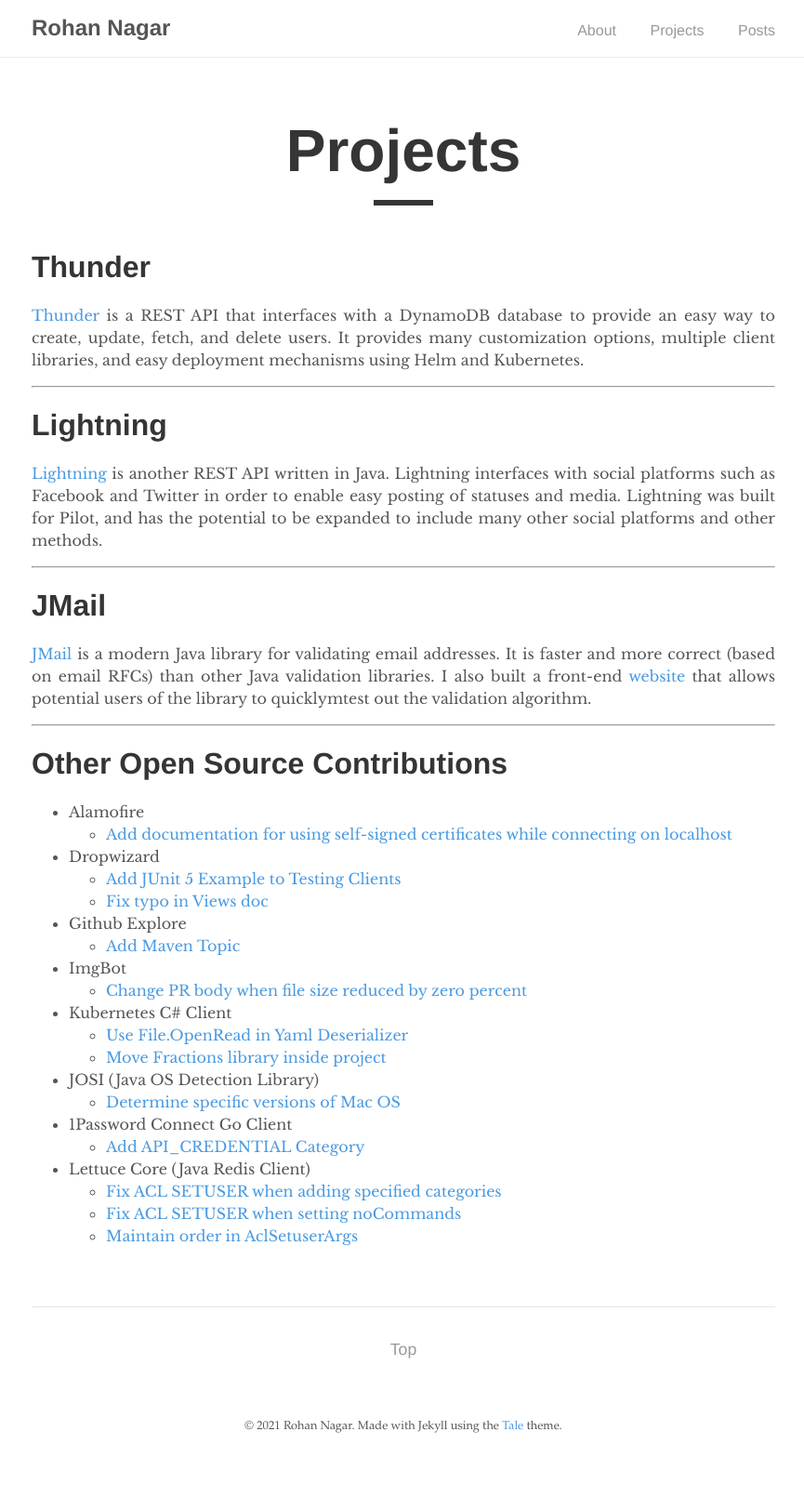
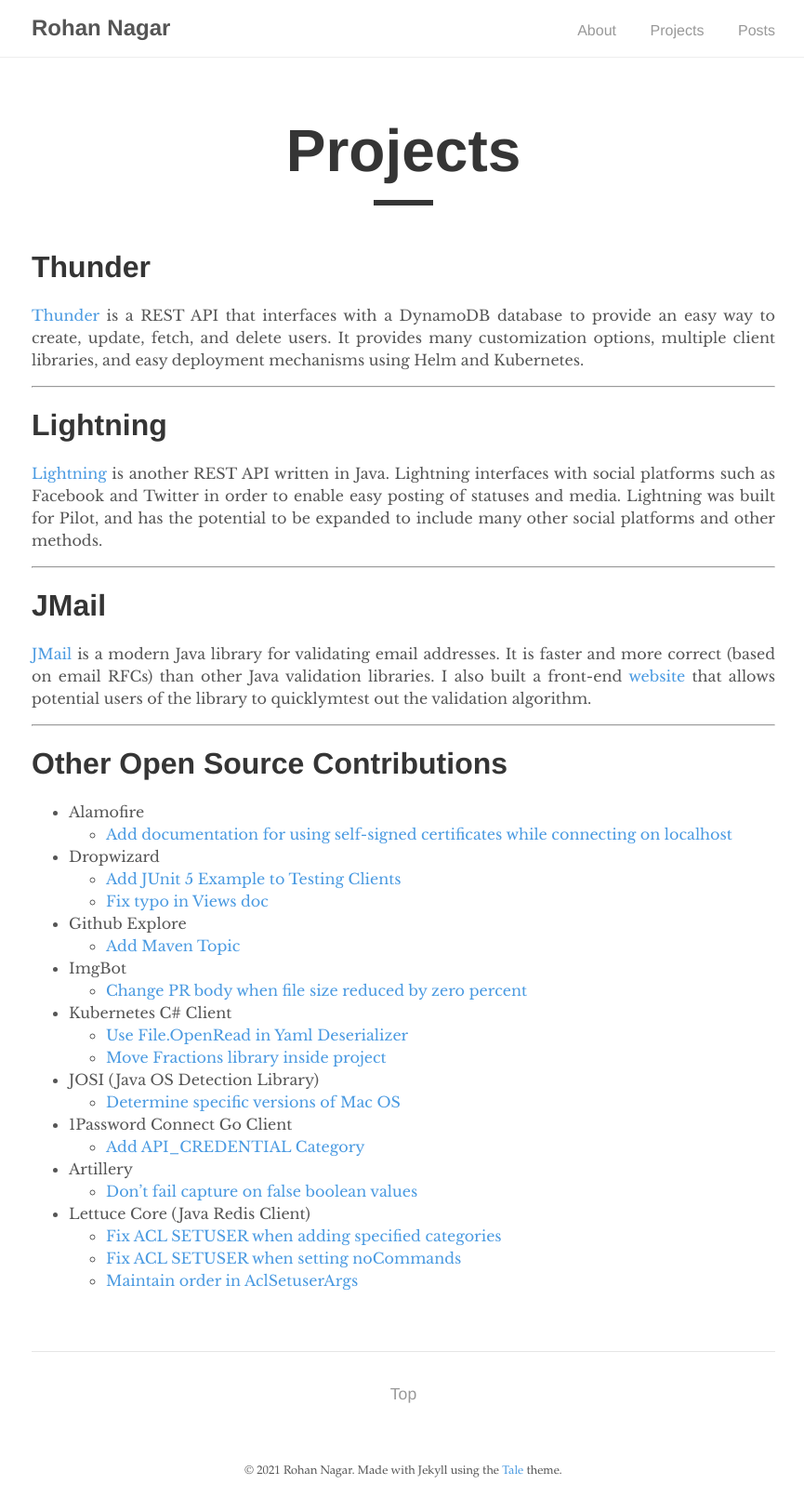
Before and after one commit to RohanNagar/RohanNagar.github.io, a Jekyll site: the page built from pages/projects.md, in a window 1280 px wide. Shown: the whole page at 93% size, without its empty margins (206-1071 px from the left). Built offline with Jekyll 4.4.1, drawn with Linux system fonts in a browser that asks for light colours; before the commit the page ends 1577 px from its top, so only the background shows below that.

Commit message:
Update projects.md

```diff
--- a/pages/projects.md
+++ b/pages/projects.md
@@ -48,6 +48,8 @@ that allows potential users of the library to quicklymtest out the validation al
   - [Determine specific versions of Mac OS](https://github.com/cegredev/josi/pull/2)
 - 1Password Connect Go Client
   - [Add API_CREDENTIAL Category](https://github.com/1Password/connect-sdk-go/pull/15)
+- Artillery
+  - [Don't fail capture on false boolean values](https://github.com/artilleryio/artillery/pull/1044)
 - Lettuce Core (Java Redis Client)
   - [Fix ACL SETUSER when adding specified categories](https://github.com/lettuce-io/lettuce-core/pull/1839)
   - [Fix ACL SETUSER when setting noCommands](https://github.com/lettuce-io/lettuce-core/pull/1846)
```
